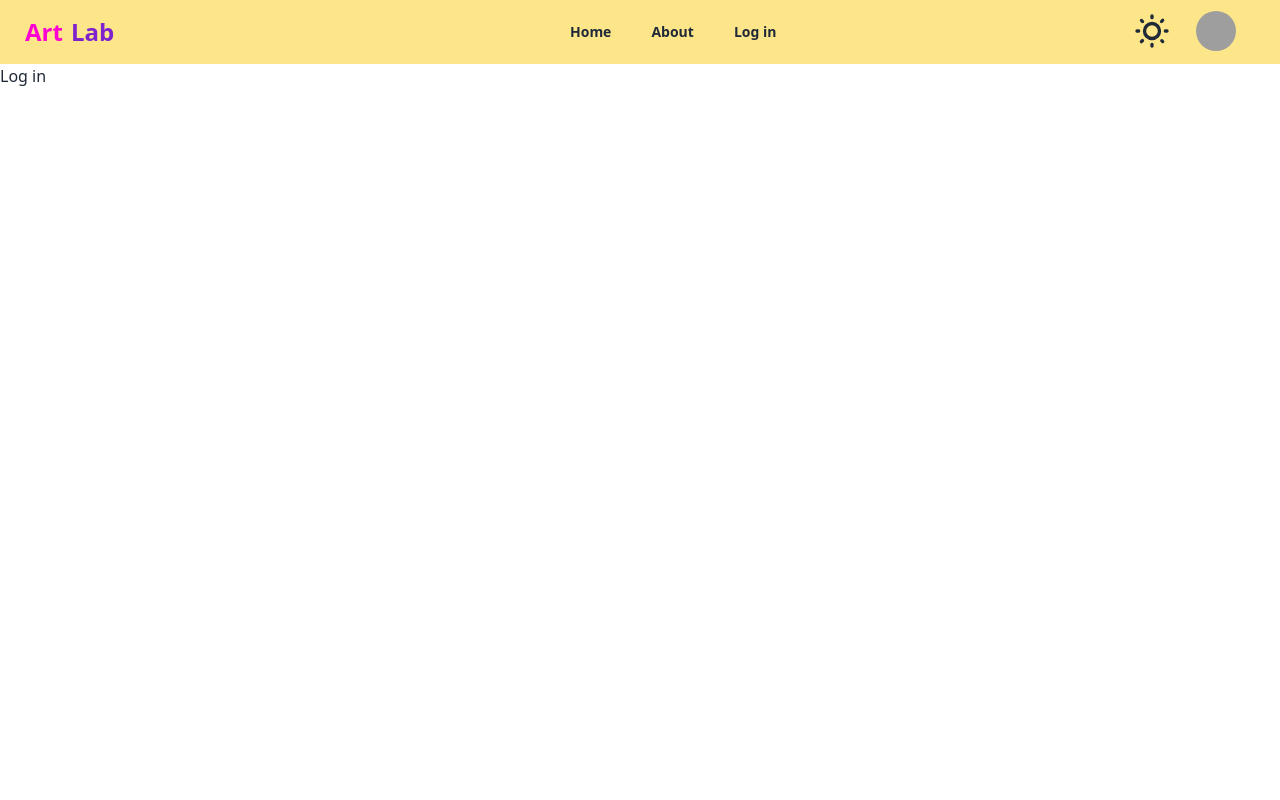
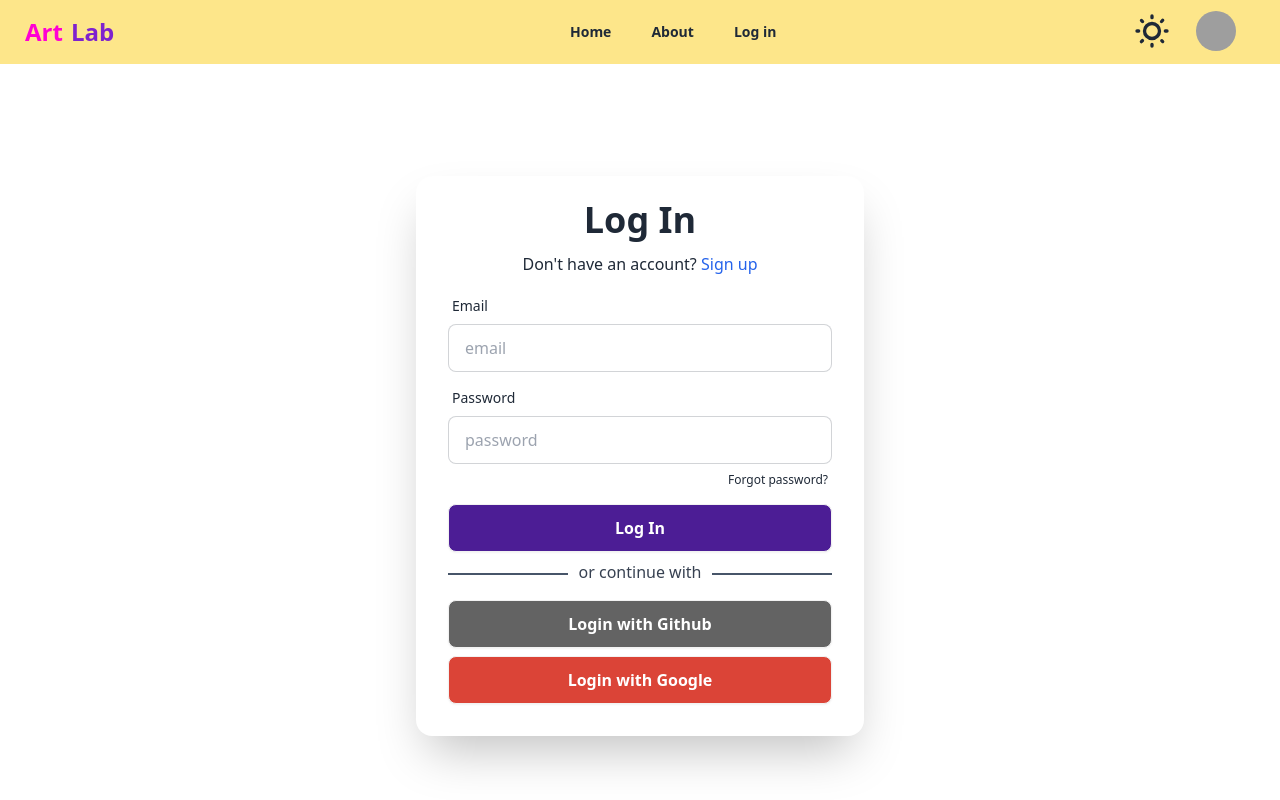
Before and after one commit to MehediMehad/Art-Lab, a React (Vite) app: page /login in a window 1280 px wide. Built offline with nearby package versions, Linux system fonts and the light colour scheme; no server answers; grey boxes are pictures that could not be loaded.

Commit message:
login user added

```diff
--- a/src/pages/Login.jsx
+++ b/src/pages/Login.jsx
@@ -1,8 +1,72 @@
+import { useContext } from "react";
+import { NavLink } from "react-router-dom";
+import { AuthContext } from "../provider/AuthProvider";
+import { useForm } from "react-hook-form";
+
 
 const Login = () => {
+    const { logInUser } = useContext(AuthContext)
+
+    const { register, handleSubmit, formState: { errors } } = useForm();
+    const onSubmit = data => {
+        const {email, password} = data
+        logInUser(email, password)
+        .then(result => {
+            alert('User LogIn Successfully')
+            console.log(result.user);
+        })
+        .catch(errors => {
+            alert(errors ,'invalid password try again')
+            console.log(errors);
+        })
+    }
+
     return (
-        <div>
-            <h1>Log in</h1>
+        <div className="card shrink-0 md:w-[448px] md:mt-28 mx-auto shadow-2xl bg-base-100">
+            <h1 className="font-bold text-4xl mt-6 text-center">Log In</h1>
+            <p className="text-base text-center mt-3">Don&apos;t have an account?<span className="text-blue-600"> <NavLink to='/register'>Sign up</NavLink> </span></p>
+            <form onSubmit={handleSubmit(onSubmit)} className="card-body">
+                <div className="form-control -mt-5">
+                    <label className="label">
+                        <span className="label-text">Email</span>
+                    </label>
+                    <input type="email" {...register("email", { required: true })} placeholder="email" className="input input-bordered" />
+                    <div className="">
+                        {errors.email && <p className="text-red-500 text-sm">This filed is required </p>}
+                    </div>
+                </div>
+                <div className="form-control">
+                    <label className="label">
+                        <span className="label-text">Password</span>
+                    </label>
+                    <input type="password" {...register("password", { required: true })}
+                        placeholder="password" className="input input-bordered" required />
+                    <div className="">
+                        {errors.password && <p className="text-red-500 text-sm">This filed is required </p>}
+                    </div>
+                    <label className="label">
+                        <div className="relative">
+                            <p className=" cursor-pointer absolute bottom-7 md:left-[350px] left-[290px]"> </p>
+                        </div>
+                        <a href="#" className="label-text-alt link link-hover">Forgot password?</a>
+                    </label>
+                </div>
+                <div className="form-control">
+                    <input type="submit" value="Log In" className="btn bg-violet-900 text-white text-base font-bold hover:bg-violet-800 hover:scale-105" />
+                </div>
+                <div className="flex items-center justify-around">
+                    <hr className="w-[120px] border  border-slate-600 mt-1" /> <p className="text-base text-gray-700 text-center">or continue with</p> <hr className="w-[120px] border  border-slate-600 mt-1" />
+                </div>
+            </form>
+            <div className="card-body -mt-12">
+                <div className="form-control ">
+                    <button className="btn bg-[#4d4d4ddf] text-white text-base font-bold hover:bg-[#4d4d4ddf] hover:scale-105">Login with Github</button>
+                </div>
+                <div className="form-control ">
+                    <button className="btn bg-[#db4437] text-white text-base font-bold hover:bg-[#db4437] hover:scale-105">Login with Google</button>
+                </div>
+            </div>
+
         </div>
     );
 };
--- a/src/pages/Register.jsx
+++ b/src/pages/Register.jsx
@@ -16,6 +16,7 @@ const Register = () => {
     } = useForm()
     const handleRegister = (data) => {
         const { email, password, image, fullName } = data
+        console.log(image, fullName, email, password);
         createUser(email, password)
         .then(result =>{
             alert('register success')
--- a/src/provider/AuthProvider.jsx
+++ b/src/provider/AuthProvider.jsx
@@ -14,7 +14,7 @@ const AuthProvider = ({children}) => {
        return createUserWithEmailAndPassword(auth, email, password)
     }
     // sign in user
-    const logInUser = () =>{
+    const logInUser = (email, password) =>{
         return signInWithEmailAndPassword(auth, email, password)
     }
 
```
